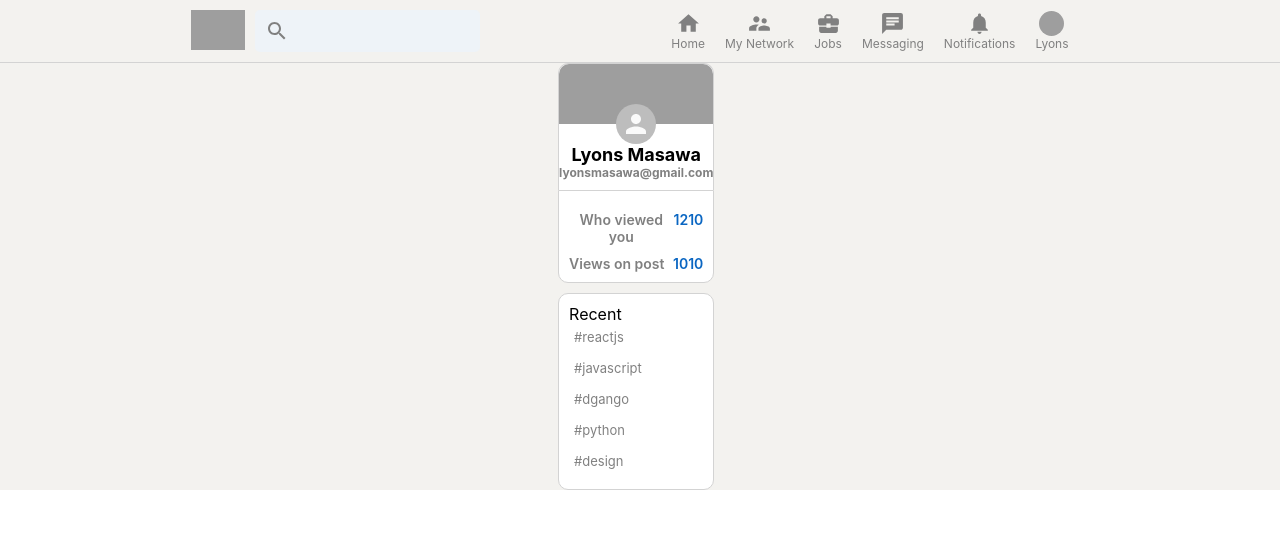
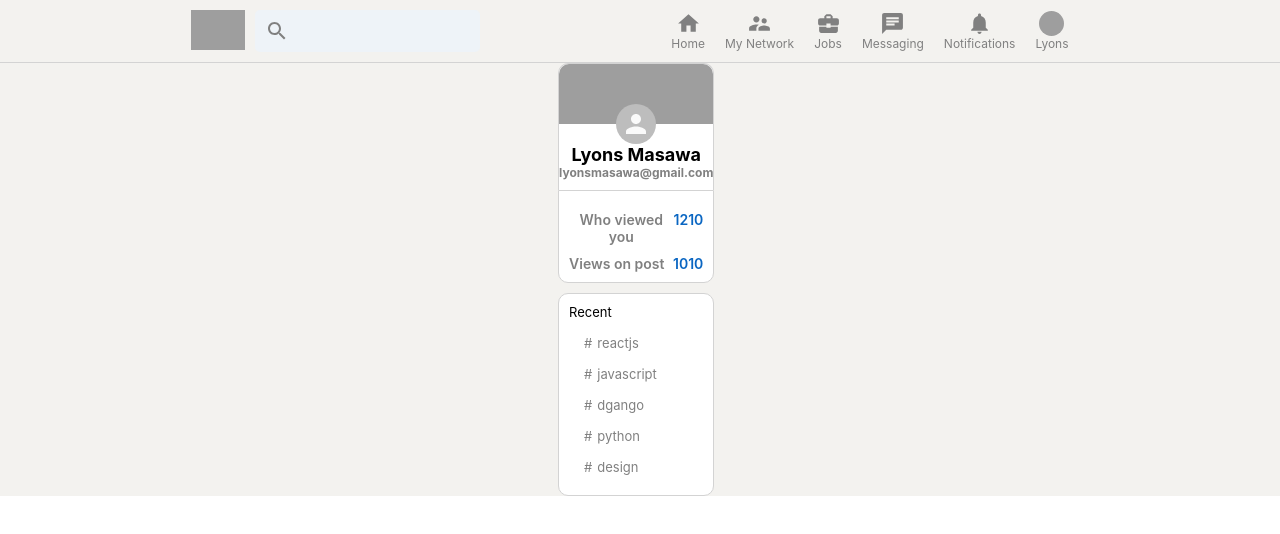
Before and after one commit to Lyonsmasawa/LinkedIn-X, a React (Create React App) app: page / in a window 1280 px wide. Shown: the top 534 px of the page. Built offline with nearby package versions, Linux system fonts and the light colour scheme; grey boxes are pictures that could not be loaded.

Commit message:
style sidebar recents

```diff
--- a/src/Sidebar.css
+++ b/src/Sidebar.css
@@ -76,6 +76,11 @@
     margin-top: 10px;
 }
 
+.sidebar__bottom>p {
+    font-size: 13px;
+    margin-bottom: 10px;
+}
+
 .sidebar__recentItem {
     display: flex;
     font-size: 13px;
@@ -91,3 +96,8 @@
     cursor: pointer;
     color: black;
 }
+
+.sidebar__hash {
+    margin-left: 10px;
+    margin-right: 5px;
+}
```
